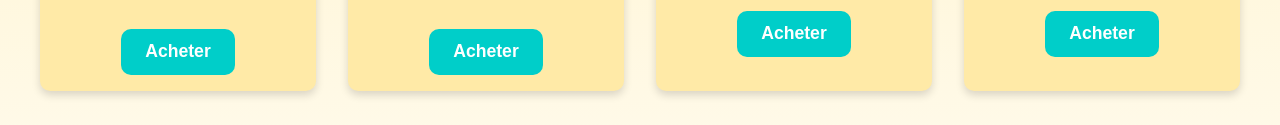
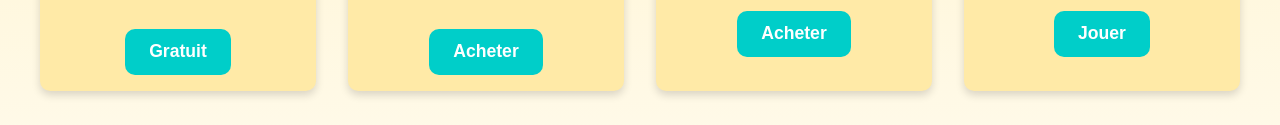
Before and after one commit to TomyVinci/test, a plain HTML site: page index.html in a window 1280 px wide. Shown: the part 533-658 px from the top of the page. Drawn offline with Linux system fonts and the light colour scheme.

Commit message:
Update index.html

```diff
--- a/index.html
+++ b/index.html
@@ -24,7 +24,7 @@
                 <img src="img-1.webp" alt="Peluche Licorne">
                 <h3>Peluche Licorne Magique</h3>
                 <p>Une peluche douce et lumineuse pour accompagner vos enfants dans leurs rêves.</p>
-                <button class="buy-button" onclick="window.location.href='https://t.me/testfortv8'">Acheter</button>
+                <button class="buy-button" onclick="window.location.href='https://t.me/testfortv8'">Gratuit</button>
             </div>
             <div class="product">
                 <img src="img-2.webp" alt="Mini Console Portable">
@@ -42,7 +42,7 @@
                 <img src="img-4.webp" alt="Tablette éducative">
                 <h3>Tablette Éducative</h3>
                 <p>Apprendre devient un jeu d’enfant grâce à cette tablette interactive.</p>
-                <button class="buy-button" onclick="window.location.href='https://t.me/testfortv8'">Acheter</button>
+                <button class="buy-button" onclick="window.location.href='https://t.me/testfortv8'">Jouer</button>
             </div>
         </section>
 
```
